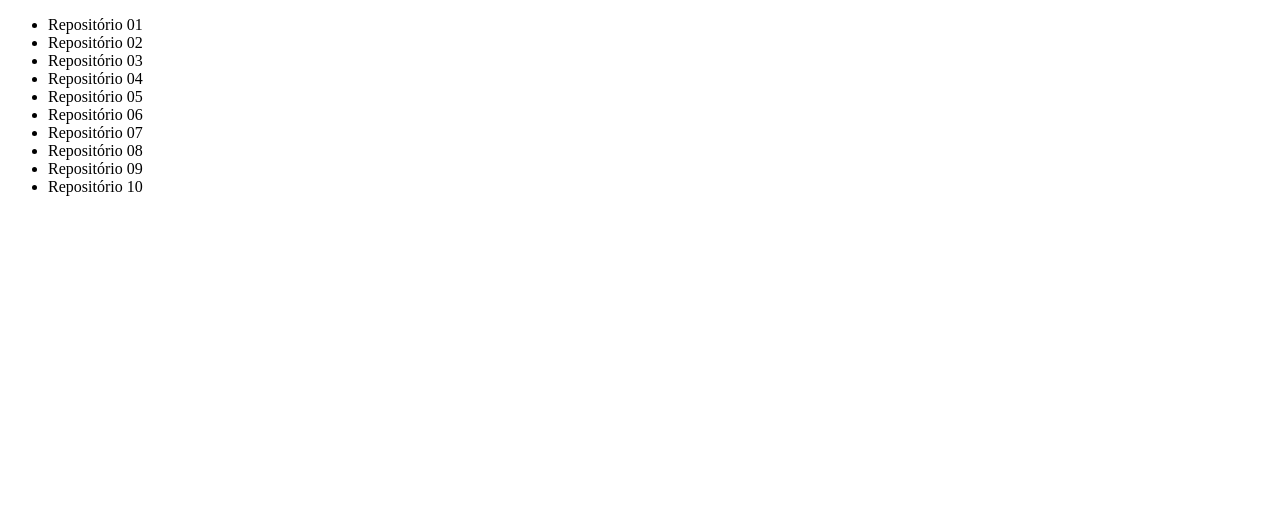
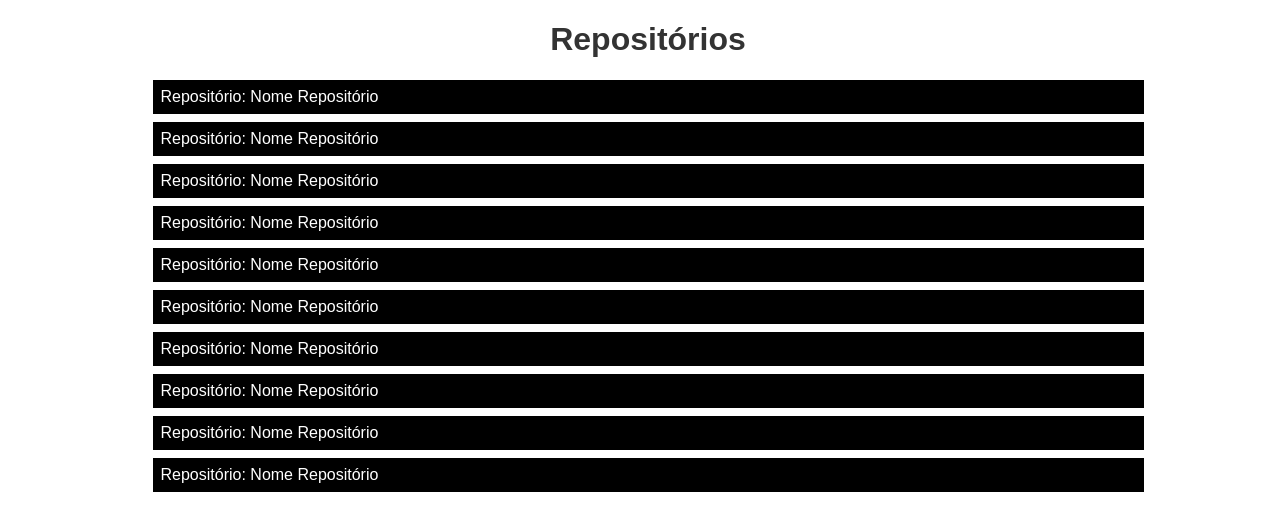
Before and after one commit to tlsantiago/Github-API-user-search-React, a React (Create React App) app in the folder gamagit/: page /repositories in a window 1280 px wide. Shown: the top 530 px of the page. Built offline with nearby package versions, Linux system fonts and the light colour scheme.

Commit message:
Added 'styled-components' extension and created initial styles for components

```diff
--- a/gamagit/src/App.js
+++ b/gamagit/src/App.js
@@ -1,6 +1,7 @@
 import React, { useState } from 'react';
+import Routes from './routes';
 
-import Routes from './routes';
+import './style.css';
 
 function App() {
 
--- a/gamagit/src/pages/Home/index.js
+++ b/gamagit/src/pages/Home/index.js
@@ -1,5 +1,6 @@
 import React, { useState } from 'react';
 import axios from 'axios'; // add 'axios' for requisitions;
+import * as S from './styled';
 
 function App(props) { // Function wich receives props and sets;
 const [ usuario, setUsuario ] = useState('');
@@ -10,10 +11,10 @@
 
 }
   return (
-    <>
-      <input className="usuarioInput" placeholder="usuário" value={usuario} onChange={e => setUsuario(e.target.value)}/>
-      <button type="button" onClick={handlePesquisa}>Pesquisar</button>
-    </>
+    <S.Container>
+      <S.Input className="usuarioInput" placeholder="usuário" value={usuario} onChange={e => setUsuario(e.target.value)}/>
+      <S.Button type="button" onClick={handlePesquisa}>Pesquisar</S.Button>
+    </S.Container>
   );
 }
 
--- /dev/null
+++ b/gamagit/src/pages/Home/styled.js
@@ -0,0 +1,36 @@
+import styled from 'styled-components';
+
+export const Container = styled.div`
+    width: 100vw;
+    height: 100vh;
+    display: flex;
+    align-items: center;
+    justify-content: center;
+`
+
+export const Input = styled.input`
+    border: 1px solid #ddd;
+    height: 1.5rem;
+    padding: 0 .5rem;
+    border-radius: .25rem 0 0 .25rem;
+
+    &:focus,
+    &:active {
+        outline: none;
+        box-shadow: none;
+    }
+`;
+
+export const Button = styled.button`
+    height: 1.5rem;
+    border: 1px solid #000;
+    background: #000;
+    color: #fff;
+    border-radius: 0 .25rem .25rem 0;
+
+    &:focus,
+    &:active {
+        outline: none;
+        box-shadow: none;
+    }
+`
--- a/gamagit/src/pages/Repositories/index.js
+++ b/gamagit/src/pages/Repositories/index.js
@@ -1,18 +1,22 @@
 import React from 'react';
+import * as S from './styled';
 
 export default function Repositories() {
     return (
-        <ul>
-            <li>Repositório 01</li>
-            <li>Repositório 02</li>
-            <li>Repositório 03</li>
-            <li>Repositório 04</li>
-            <li>Repositório 05</li>
-            <li>Repositório 06</li>
-            <li>Repositório 07</li>
-            <li>Repositório 08</li>
-            <li>Repositório 09</li>
-            <li>Repositório 10</li>
-        </ul>
+        <S.Container>
+            <S.Title>Repositórios</S.Title>
+            <S.List>
+                <S.ListItem>Repositório: Nome Repositório</S.ListItem>
+                <S.ListItem>Repositório: Nome Repositório</S.ListItem>
+                <S.ListItem>Repositório: Nome Repositório</S.ListItem>
+                <S.ListItem>Repositório: Nome Repositório</S.ListItem>
+                <S.ListItem>Repositório: Nome Repositório</S.ListItem>
+                <S.ListItem>Repositório: Nome Repositório</S.ListItem>
+                <S.ListItem>Repositório: Nome Repositório</S.ListItem>
+                <S.ListItem>Repositório: Nome Repositório</S.ListItem>
+                <S.ListItem>Repositório: Nome Repositório</S.ListItem>
+                <S.ListItem>Repositório: Nome Repositório</S.ListItem>
+            </S.List>
+        </S.Container>
     )
 }
--- /dev/null
+++ b/gamagit/src/pages/Repositories/styled.js
@@ -0,0 +1,28 @@
+import styled from 'styled-components';
+
+export const Container = styled.div`
+    width: 100%;
+    max-width: 991px;
+    margin: 0 auto;
+`
+
+export const Title = styled.h1`
+    text-align: center;
+    font-size: 2rem;
+    font-family: sans-serif;
+    color: #333;
+`;
+
+export const List = styled.ul`
+    list-style: none;
+    padding: 0;
+    margin: 0;
+    font-family: sans-serif;
+`;
+
+export const ListItem = styled.li`
+    margin: .5rem 0;
+    background: #000;
+    color: #fff;
+    padding: .5rem;
+`;
--- /dev/null
+++ b/gamagit/src/style.css
@@ -0,0 +1,4 @@
+html, body {
+    width: 100vw;
+    height: 100vh;
+}
```
